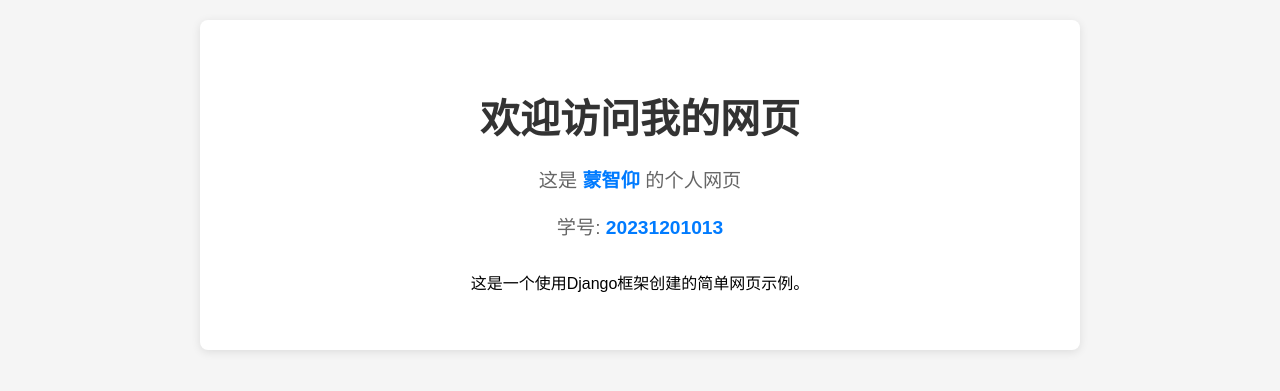
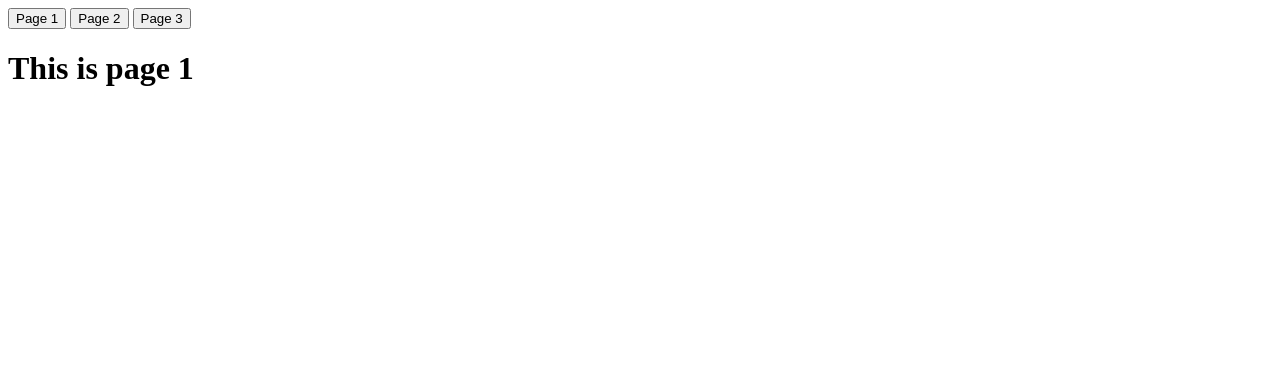
Before and after one commit to 3512877670-tech/my_djiango_project, a Django app: page / in a window 1280 px wide. Shown: the top 391 px of the page. Run offline with Django 5.2, Linux system fonts and the light colour scheme.

Commit message:
Update webpage to single page application with JavaScript functionality

```diff
--- a/myapp/views.py
+++ b/myapp/views.py
@@ -1,6 +1,5 @@
 from django.shortcuts import render
 
 # Create your views here.
-
-def index(request):
+def index(request, page=None):
     return render(request, 'index.html')
--- a/myproject/urls.py
+++ b/myproject/urls.py
@@ -21,4 +21,5 @@ from myapp import views
 urlpatterns = [
     path('admin/', admin.site.urls),
     path('', views.index, name='home'),
+    path('<str:page>/', views.index, name='page'),
 ]
--- a/templates/index.html
+++ b/templates/index.html
@@ -1,49 +1,26 @@
 <!DOCTYPE html>
-<html lang="zh-CN">
+<html lang="en">
     <head>
-    <meta charset="UTF-8">
-    <meta name="viewport" content="width=device-width, initial-scale=1.0">
-    <title>蒙智仰20231201013的网页</title>
+        <title>Single Page</title>
         <style>
-        body {
-            font-family: Arial, sans-serif;
-            margin: 0;
-            padding: 20px;
-            background-color: #f5f5f5;
-        }
-        .container {
-            max-width: 800px;
-            margin: 0 auto;
-            background-color: white;
-            padding: 40px;
-            border-radius: 8px;
-            box-shadow: 0 2px 10px rgba(0,0,0,0.1);
-            text-align: center;
-        }
-        h1 {
-            color: #333;
-            font-size: 2.5em;
-            margin-bottom: 20px;
-        }
-        .student-info {
-            font-size: 1.2em;
-            color: #666;
-            margin-bottom: 30px;
-        }
-        .highlight {
-            color: #007bff;
-            font-weight: bold;
+            div {
+                display: none;
             }
         </style>
+        <script src="singlepage.js"></script>
     </head>
     <body>
-    <div class="container">
-        <h1>欢迎访问我的网页</h1>
-        <div class="student-info">
-            <p>这是 <span class="highlight">蒙智仰</span> 的个人网页</p>
-            <p>学号: <span class="highlight">20231201013</span></p>
+        <button data-page="page1">Page 1</button>
+        <button data-page="page2">Page 2</button>
+        <button data-page="page3">Page 3</button>
+        <div id="page1">
+            <h1>This is page 1</h1>
         </div>
-        <p>这是一个使用Django框架创建的简单网页示例。</p>
+        <div id="page2">
+            <h1>This is page 2</h1>
+        </div>
+        <div id="page3">
+            <h1>This is page 3</h1>
         </div>
     </body>
 </html>
--- /dev/null
+++ b/templates/singlepage.js
@@ -0,0 +1,29 @@
+// 显示指定页面并隐藏其他页面
+function showPage(pageId) {
+    // 隐藏所有页面
+    const pages = document.querySelectorAll('div[id^="page"]');
+    pages.forEach(page => {
+        page.style.display = 'none';
+    });
+
+    // 显示指定页面
+    const targetPage = document.getElementById(pageId);
+    if (targetPage) {
+        targetPage.style.display = 'block';
+    }
+}
+
+// 页面加载完成后初始化
+document.addEventListener('DOMContentLoaded', function() {
+    // 为所有按钮添加点击事件监听器
+    const buttons = document.querySelectorAll('button[data-page]');
+    buttons.forEach(button => {
+        button.addEventListener('click', function() {
+            const pageId = this.getAttribute('data-page');
+            showPage(pageId);
+        });
+    });
+
+    // 默认显示第一页
+    showPage('page1');
+});
```
Lines whose indentation alone changed are shown as unchanged.
